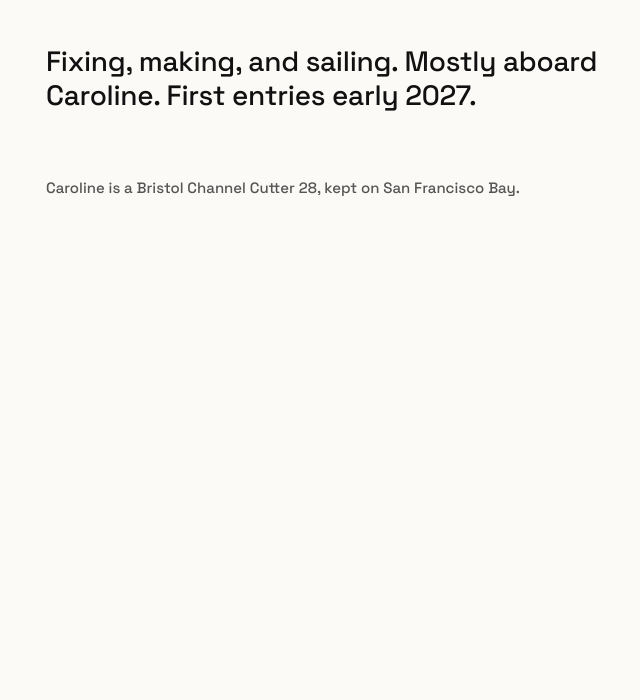
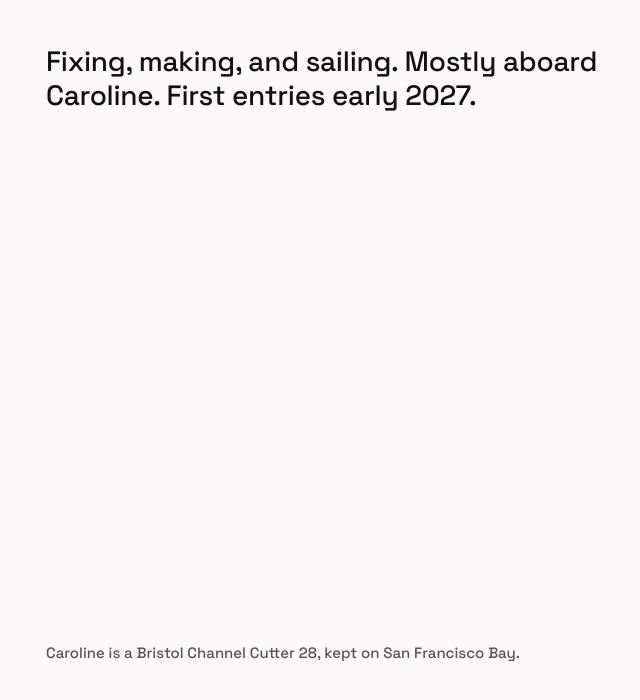
Before and after one commit to ewortham6/tideline, a plain HTML site: page index.html in a window 1280 px wide. Shown: the part 96-796 px from the top of the page, without its empty margins (274-914 px from the left). Drawn offline with Linux system fonts and the light colour scheme; no server answers.

Commit message:
Add files via upload

```diff
--- a/index.html
+++ b/index.html
@@ -34,6 +34,7 @@
     line-height: 1.55;
   }
   header, main, footer, .tide { max-width: 40rem; width: 100%; margin: 0 auto; }
+  footer { margin-top: auto; }
   .mark {
     font-family: 'Space Grotesk', system-ui, sans-serif;
     font-weight: 500;
```
